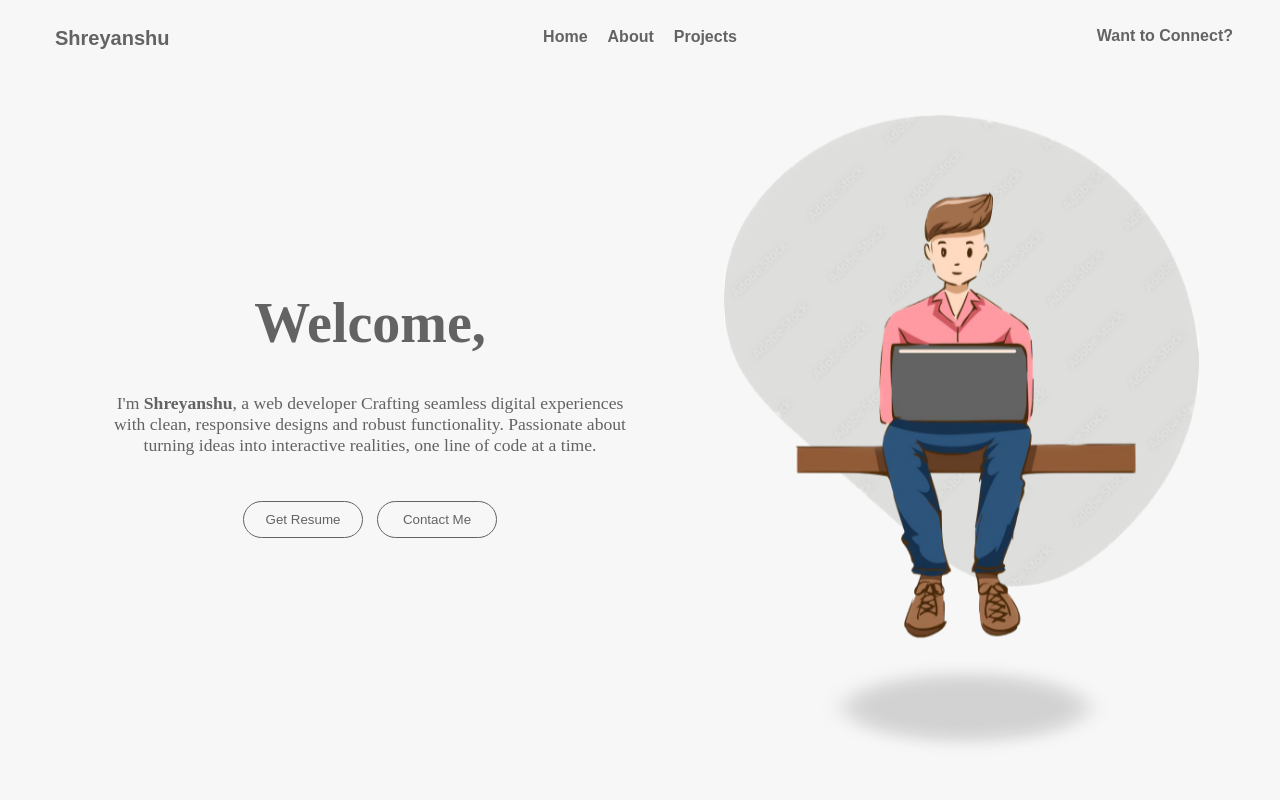
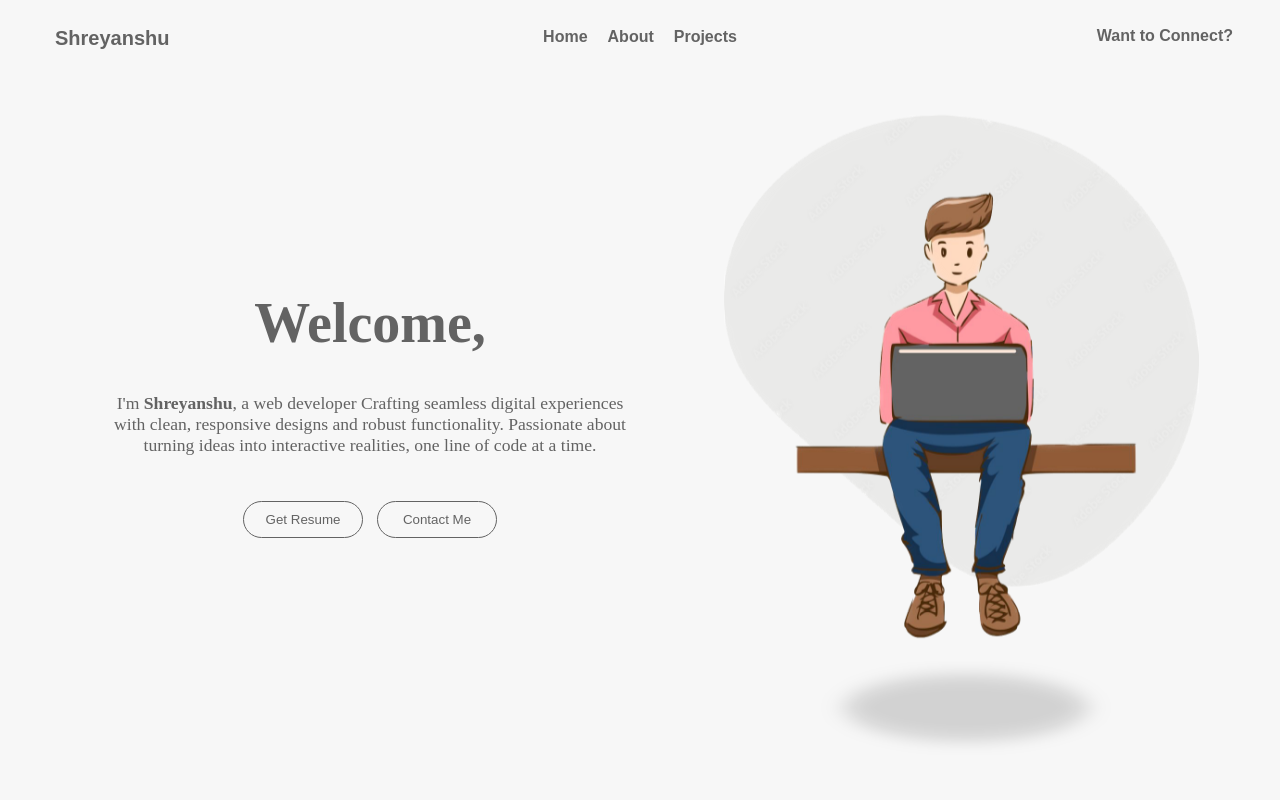
Before and after one commit to Shreyanshu005/My-Portfolio, a plain HTML site: page index.html in a window 1280 px wide. Shown: the top 800 px of the page. Drawn offline with Linux system fonts and the light colour scheme; a web font is replaced by a local one.

Commit message:
made changes

```diff
--- a/styles.css
+++ b/styles.css
@@ -502,11 +502,19 @@ margin-bottom: 50px;
 #contB:hover {
     transform: scale(0.95);
 }
-.heroimg{
-    background-image: url(New\ Project\ \(3\).png);
+
+.heroimg::before {
+    content: '';
+    position: absolute;
+    top: 0;
+    left: 0;
+    width: 100%;
+    height: 100%;
+    background-image: url('New Project (3).png');
     background-size: 500px;
     background-repeat: no-repeat;
-    /* background-position: center; */
+    opacity: 0.5;
+    z-index: -1;
 }
 @media(max-width:900px){
     .heroimg{
```
